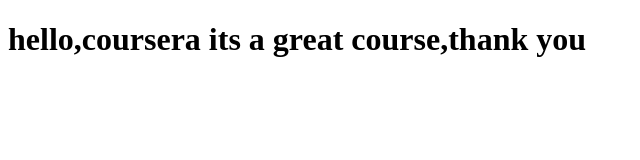
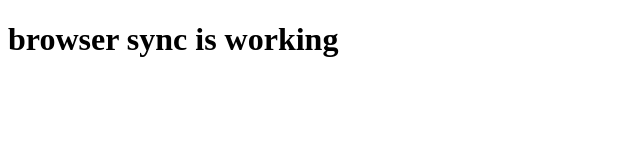
Before and after one commit to nandisaikat29/coursera-test, a plain HTML site: page site/index.html in a window 1280 px wide. Shown: the whole page, without its empty margins (0-640 px from the left). Drawn offline with Linux system fonts and the light colour scheme.

Commit message:
mod2 task

```diff
--- a/site/index.html
+++ b/site/index.html
@@ -4,7 +4,7 @@
 	<title>index</title>
 </head>
 <body>
-	<h1>hello,coursera its a great course,thank you</h1>
+	<h1>browser sync is working</h1>
 
 </body>
 </html>
```
Also changed, not shown: mod2-solution/index.html (added).
